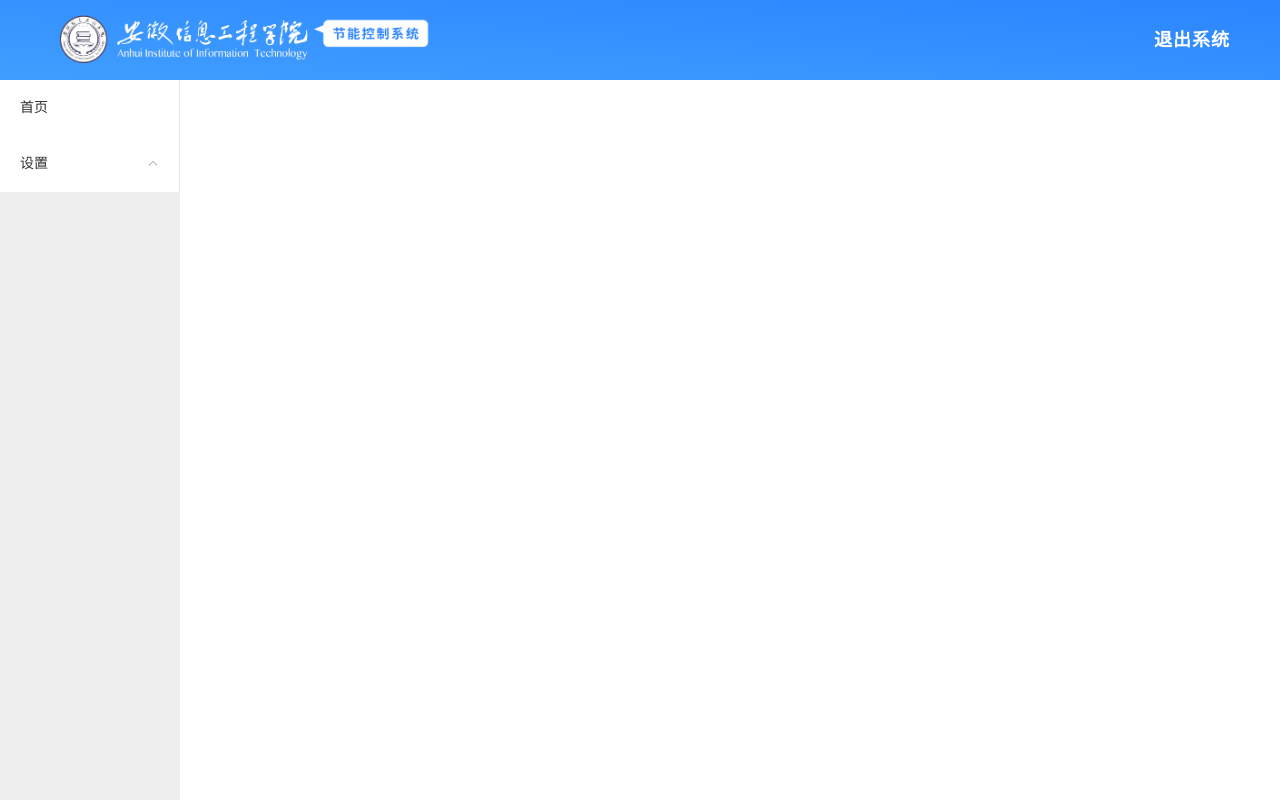
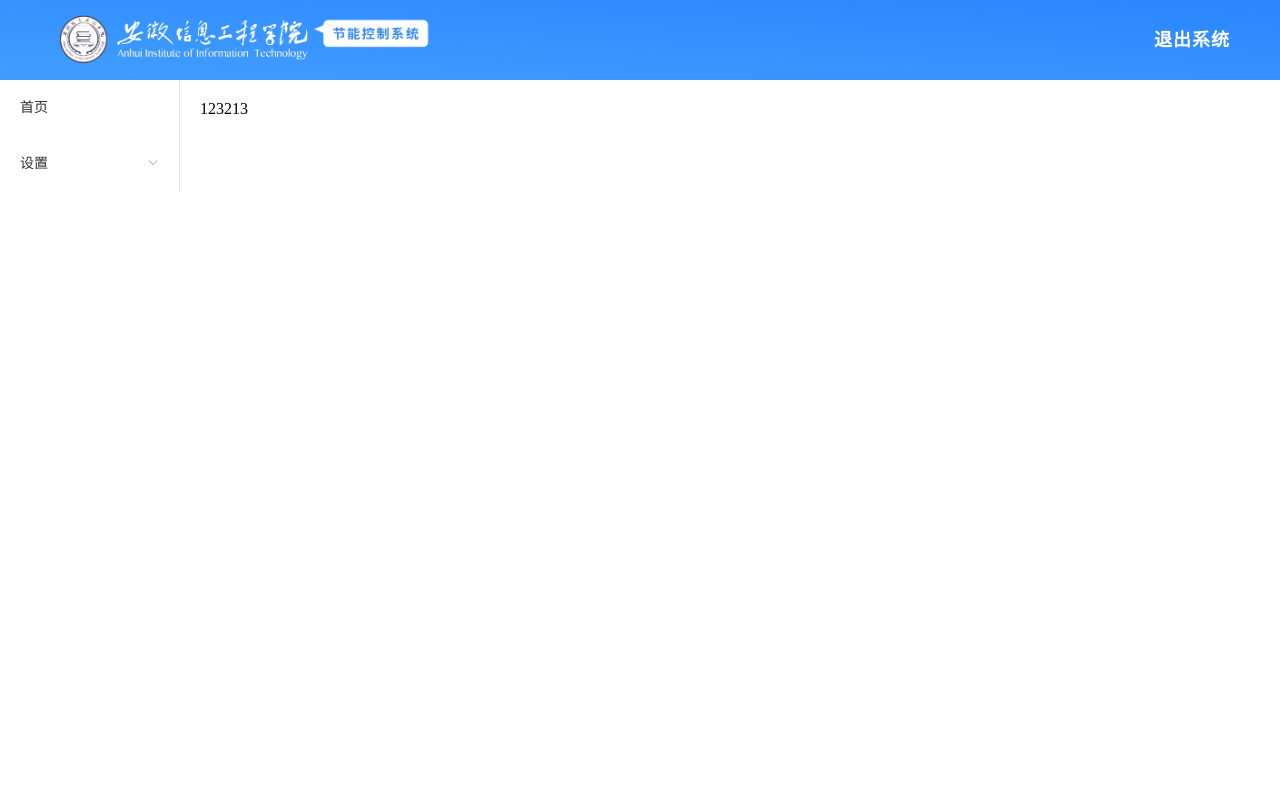
Before and after one commit to canifindyou/ECER, a Vue app in the folder ecer/: page /#/adminHome in a window 1280 px wide. Built offline with nearby package versions, Linux system fonts and the light colour scheme; a small style sheet from the web is missing.

Commit message:
modifyNav

```diff
--- a/ecer/src/App.vue
+++ b/ecer/src/App.vue
@@ -1,94 +1,12 @@
 <template>
   <div id="app">
-    <el-container style="height: 100%">
-      <el-header style="height:80px;padding:0">
-        <div class="head">
-          <div style="margin: 0 50px">
-            <img src="../static/pic/school.png" class="head-img" alt="">
-            <div class="exit">退出系统</div>
-          </div>
-        </div>
-      </el-header>
-      <el-container>
-        <el-aside width="180px">
-          <el-menu :default-openeds="['1', '2']"
-                   :default-active="this.$router.path" router>
-            <template v-for="(item,index) in this.$router.options.routes">
-              <el-menu-item v-if="!item.childNode" :index="index.toString()">{{item.name}}</el-menu-item>
-              <el-submenu v-if="item.childNode" :index="index.toString()">
-                <template slot="title">{{item.name}}</template>
-                <!--                <template slot="title"><i :class="item.iconCls"></i><span slot="title">{{item.name}}</span></template>-->
-                <!--                <el-menu-item v-for="term in item.children" :key="term.path" :index="term.path" v-if="term.menuShow"-->
-                <!--                              :class="$route.path===term.path?'is-active':''">-->
-                <!--                  <i :class="term.iconCls"></i><span slot="title">{{term.name}}</span>-->
-                <!--                </el-menu-item>-->
-              </el-submenu>
-            </template>
-
-            <!--            <el-submenu index="1">-->
-            <!--              <template slot="title">实时数据</template>-->
-            <!--              <el-menu-item index="1-1">全部数据</el-menu-item>-->
-            <!--              <el-submenu index="1-2">-->
-            <!--                <template slot="title">文津校区</template>-->
-            <!--                <el-submenu index="1-2-1">-->
-            <!--                  <template slot="title">东二</template>-->
-            <!--                  <el-menu-item index="1-2-1-1">一层</el-menu-item>-->
-            <!--                  <el-menu-item index="1-2-1-2">二层</el-menu-item>-->
-            <!--                </el-submenu>-->
-            <!--                <el-submenu index="1-2-2">-->
-            <!--                  <template slot="title">东一</template>-->
-            <!--                  <el-menu-item index="1-2-2-1">一层</el-menu-item>-->
-            <!--                  <el-menu-item index="1-2-2-2">二层</el-menu-item>-->
-            <!--                </el-submenu>-->
-            <!--              </el-submenu>-->
-            <!--              <el-submenu index="1-3">-->
-            <!--                <template slot="title">新芜校区</template>-->
-            <!--                <el-submenu index="1-3-1">-->
-            <!--                  <template slot="title">A1</template>-->
-            <!--                  <el-menu-item index="1-3-1-1">一层</el-menu-item>-->
-            <!--                  <el-menu-item index="1-3-1-2">二层</el-menu-item>-->
-            <!--                </el-submenu>-->
-            <!--                <el-submenu index="1-3-2">-->
-            <!--                  <template slot="title">A2</template>-->
-            <!--                  <el-menu-item index="1-3-2-1">一层</el-menu-item>-->
-            <!--                  <el-menu-item index="1-3-2-2">二层</el-menu-item>-->
-            <!--                </el-submenu>-->
-            <!--              </el-submenu>-->
-            <!--            </el-submenu>-->
-            <!--            <el-submenu index="2">-->
-            <!--              <template slot="title">设置</template>-->
-            <!--              <el-menu-item index="2-1">分组管理</el-menu-item>-->
-            <!--              <el-menu-item index="2-2">设备品牌管理</el-menu-item>-->
-            <!--              <el-menu-item index="2-3">用户管理</el-menu-item>-->
-            <!--              <el-menu-item index="2-4">策略管理</el-menu-item>-->
-            <!--              <el-menu-item index="2-5">控制项设置</el-menu-item>-->
-            <!--              <el-menu-item index="2-6">全局配置</el-menu-item>-->
-            <!--            </el-submenu>-->
-          </el-menu>
-        </el-aside>
-        <el-main>
-          <router-view/>
-        </el-main>
-      </el-container>
-    </el-container>
+    <router-view></router-view>
   </div>
 </template>
 
 <script>
   export default {
     name: 'App',
-    methods: {
-      handleOpen (key, keyPath) {
-        console.log(key, keyPath)
-      },
-      handleClose (key, keyPath) {
-        console.log(key, keyPath)
-      }
-    },
-    mounted () {
-      console.log(this.$router.options.routes)
-      console.log(this.$router)
-    }
   }
 </script>
 
@@ -104,36 +22,8 @@
   }
 
   #app {
+    width: 100%;
+    min-width: 1024px;
     height: 100%;
   }
-
-  /*el-header*/
-  .head {
-    width: 100%;
-    min-width: 1024px;
-    height: 80px;
-    line-height: 80px;
-    background-image: linear-gradient(to bottom left, #2b85ff, #409EFF)
-  }
-
-  .head-img {
-    float: left;
-    margin-top: 7px;
-    height: 65px;
-  }
-
-  .exit {
-    float: right;
-    color: #fff;
-    font-size: 18px;
-    font-weight: 600;
-    letter-spacing: 1px;
-  }
-
-  /*el-container*/
-  .el-aside {
-    line-height: 100px;
-    background: #eee;
-    overflow: hidden;
-  }
 </style>
--- /dev/null
+++ b/ecer/src/page/homePage.vue
@@ -0,0 +1,13 @@
+<template>
+  <div>
+<!--  <el-container style="height: 100%">-->
+    <router-view name="top"></router-view>
+    <el-container>
+      <router-view name="aside"></router-view>
+      <el-main>
+        <router-view/>
+      </el-main>
+    </el-container>
+<!--  </el-container>-->
+  </div>
+</template>
--- a/ecer/src/page/manageUsers.vue
+++ /dev/null
@@ -1,25 +0,0 @@
-<template>
-  <el-dialog title="外层 Dialog" :visible.sync="outerVisible">
-    <el-dialog
-      width="30%"
-      title="内层 Dialog"
-      :visible.sync="innerVisible"
-      append-to-body>
-    </el-dialog>
-    <div slot="footer" class="dialog-footer">
-      <el-button @click="outerVisible = false">取 消</el-button>
-      <el-button type="primary" @click="innerVisible = true">打开内层 Dialog</el-button>
-    </div>
-  </el-dialog>
-</template>
-
-<script>
-  export default {
-    data () {
-      return {
-        outerVisible: false,
-        innerVisible: false
-      }
-    }
-  }
-</script>
--- /dev/null
+++ b/ecer/src/page/mySet.vue
@@ -0,0 +1,14 @@
+<template>
+  <router-view></router-view>
+</template>
+
+<script>
+  export default {
+    name: 'mySet',
+    data () {
+      return {
+        showUserDia
+      }
+    }
+  }
+</script>
--- /dev/null
+++ b/ecer/src/page/nav/header.vue
@@ -0,0 +1,35 @@
+<template>
+  <el-header style="height:80px;padding:0">
+    <div class="head">
+      <div style="margin: 0 50px">
+        <img src="../../../static/pic/school.png" class="head-img" alt="">
+        <div class="exit">退出系统</div>
+      </div>
+    </div>
+  </el-header>
+</template>
+
+<style scoped>
+  /*el-header*/
+  .head {
+    width: 100%;
+    min-width: 1024px;
+    height: 80px;
+    line-height: 80px;
+    background-image: linear-gradient(to bottom left, #2b85ff, #409EFF)
+  }
+
+  .head-img {
+    float: left;
+    margin-top: 7px;
+    height: 65px;
+  }
+
+  .exit {
+    float: right;
+    color: #fff;
+    font-size: 18px;
+    font-weight: 600;
+    letter-spacing: 1px;
+  }
+</style>
--- /dev/null
+++ b/ecer/src/page/nav/leftNav.vue
@@ -0,0 +1,34 @@
+<template>
+    <el-aside width="180px">
+      <el-menu :default-active="this.$router.path" router>
+        <template v-for="(all,index) in this.$router.options.routes">
+          <template v-for="(item,index) in all.children">
+            <el-menu-item v-if="!item.childNode" :index="item.path">{{item.name}}</el-menu-item>
+            <el-submenu v-if="item.childNode" :index="item.path">
+              <template slot="title">{{item.name}}</template>
+              <template v-for="(kids,i) in item.children">
+                <el-menu-item :index="kids.path">{{kids.name}}</el-menu-item>
+              </template>
+            </el-submenu>
+          </template>
+          <!--              <template v-for="(item,index) in this.$router.options.routes">-->
+          <!--                <el-menu-item v-if="!item.childNode" :index="item.path">{{item.name}}</el-menu-item>-->
+          <!--                <el-submenu v-if="item.childNode" :index="item.path">-->
+          <!--                  <template slot="title">{{item.name}}</template>-->
+          <!--                  <template v-for="(kids,i) in item.children">-->
+          <!--                    <el-menu-item :index="kids.path">{{kids.name}}</el-menu-item>-->
+          <!--                  </template>-->
+          <!--                </el-submenu>-->
+        </template>
+      </el-menu>
+    </el-aside>
+</template>
+
+<style>
+  /*el-container*/
+  .el-aside {
+    line-height: 100px;
+    background: #eee;
+    overflow: hidden;
+  }
+</style>
--- /dev/null
+++ b/ecer/src/page/setting/manageUsers.vue
@@ -0,0 +1,27 @@
+<template>
+  <div>123
+    <el-dialog title="外层 Dialog" :visible.sync="outerVisible">
+      <el-dialog
+        width="30%"
+        title="内层 Dialog"
+        :visible.sync="innerVisible"
+        append-to-body>
+      </el-dialog>
+      <div slot="footer" class="dialog-footer">
+        <el-button @click="outerVisible = false">取 消</el-button>
+        <el-button type="primary" @click="innerVisible = true">打开内层 Dialog</el-button>
+      </div>
+    </el-dialog>
+  </div>
+</template>
+
+<script>
+  export default {
+    data () {
+      return {
+        outerVisible: false,
+        innerVisible: false
+      }
+    }
+  }
+</script>
--- a/ecer/src/page/shouye.vue
+++ b/ecer/src/page/shouye.vue
@@ -1,7 +1,7 @@
 <template>
 
    <div>
-
+123213
    </div>
 
 
--- a/ecer/src/router/index.js
+++ b/ecer/src/router/index.js
@@ -1,7 +1,11 @@
 import Vue from 'vue'
 import Router from 'vue-router'
-import shouye from '../page/shouye'
-import manageUsers from '../page/manageUsers'
+import homePage from '@/page/homePage'
+import titleNav from '@/page/nav/header'
+import leftNav from '@/page/nav/leftNav'
+import shouye from '@/page/shouye'
+import mySet from '@/page/mySet'
+import manageUsers from '@/page/setting/manageUsers'
 
 Vue.use(Router)
 
@@ -9,17 +13,39 @@ export default new Router({
   routes: [
     {
       path: '/',
+      type: 'admin',
+      name: 'admin',
+      component: homePage,
+      redirect: '/adminHome',
+      children: [
+        {
+          path: '/adminHome',
           name: '首页',
-      component: shouye,
-      childNode:false
+          components: {
+            default: shouye,
+            top: titleNav,
+            aside: leftNav
+          },
+          childNode: false
         },
         {
-      path: '/setting',
+          path: '/adminSet',
           name: '设置',
-      childNode:true,
+          childNode: true,
+          components: {
+            default: mySet,
+            top: titleNav,
+            aside: leftNav
+          },
           children: [
-        { path: '/setting/manageUsers', component: manageUsers, name: '用户管理', menuShow: true },
+            {
+              path: '/adminSet/manageUsers',
+              name: '用户管理',
+              component: manageUsers
+            },
           ]
         }
       ]
+    },
+  ]
 })
```
Lines whose indentation alone changed are shown as unchanged.
